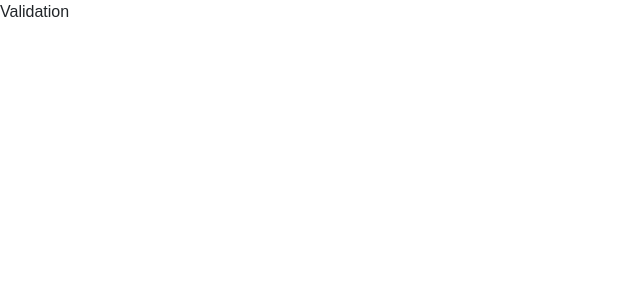
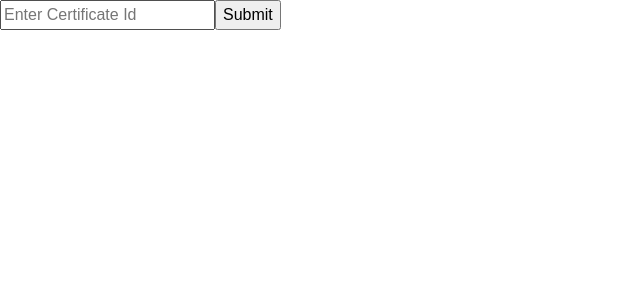
Before and after one commit to Tusshar10/DigiCertify-Certificate-Generation-and-Verification, a React (Vite) app: page /validation in a window 1280 px wide. Shown: the top 300 px of the page, without its empty margins (0-640 px from the left). Built offline with nearby package versions, Linux system fonts and the light colour scheme; sample sign-in values are in the browser's storage.

Commit message:
Added frontend to verify certificate

```diff
--- a/src/components/Validation/Validation.jsx
+++ b/src/components/Validation/Validation.jsx
@@ -1,8 +1,10 @@
-import React from 'react'
+import React, { useState } from 'react'
 import { useEffect } from 'react';
 import { useNavigate } from 'react-router-dom';
 function Validation() {
   const navigate=useNavigate();
+  const [certificateId,setCertificateId]=useState("");
+  const [msg,setMsg]=useState("")
   useEffect(() => {
     const token = localStorage.getItem("token");
 
@@ -11,8 +13,39 @@ function Validation() {
       navigate("/login");
     }
   }, []);
+  const handleChange=(e)=>{
+    setCertificateId(e.target.value)
+  }
+  const handleSubmit=async(e)=>{
+    e.preventDefault();
+    try {
+      const response = await fetch(`http://localhost:3001/checkhash/${certificateId}`, {
+          method: "GET",
+          headers: {
+              "Content-Type": "application/json",
+          }
+      });
+      const data = await response.json();
+      if (data.success && data.isPresent) {
+        setMsg("Certificate is Verified");
+      } else {
+        setMsg("Certificate is fake");
+      }
+    } catch (error) {
+      console.error("Error during verification:", error);
+      setMsg("Error during verification. Please try again later")
+    }
+  }
   return (
-    <div>Validation</div>
+    <>
+    <form onSubmit={handleSubmit}>
+    <input type="text" name="certificateId" placeholder="Enter Certificate Id" value={certificateId} onChange={handleChange}></input>
+    <input type="submit"></input>
+    </form>
+    <div style={{ color: "red", textAlign: "center", fontSize: "3vh" }}>
+          {msg}
+    </div>
+    </>
   )
 }
 
```
Also changed, not shown: 1 other file (tests, documents, lock files or other folders).
